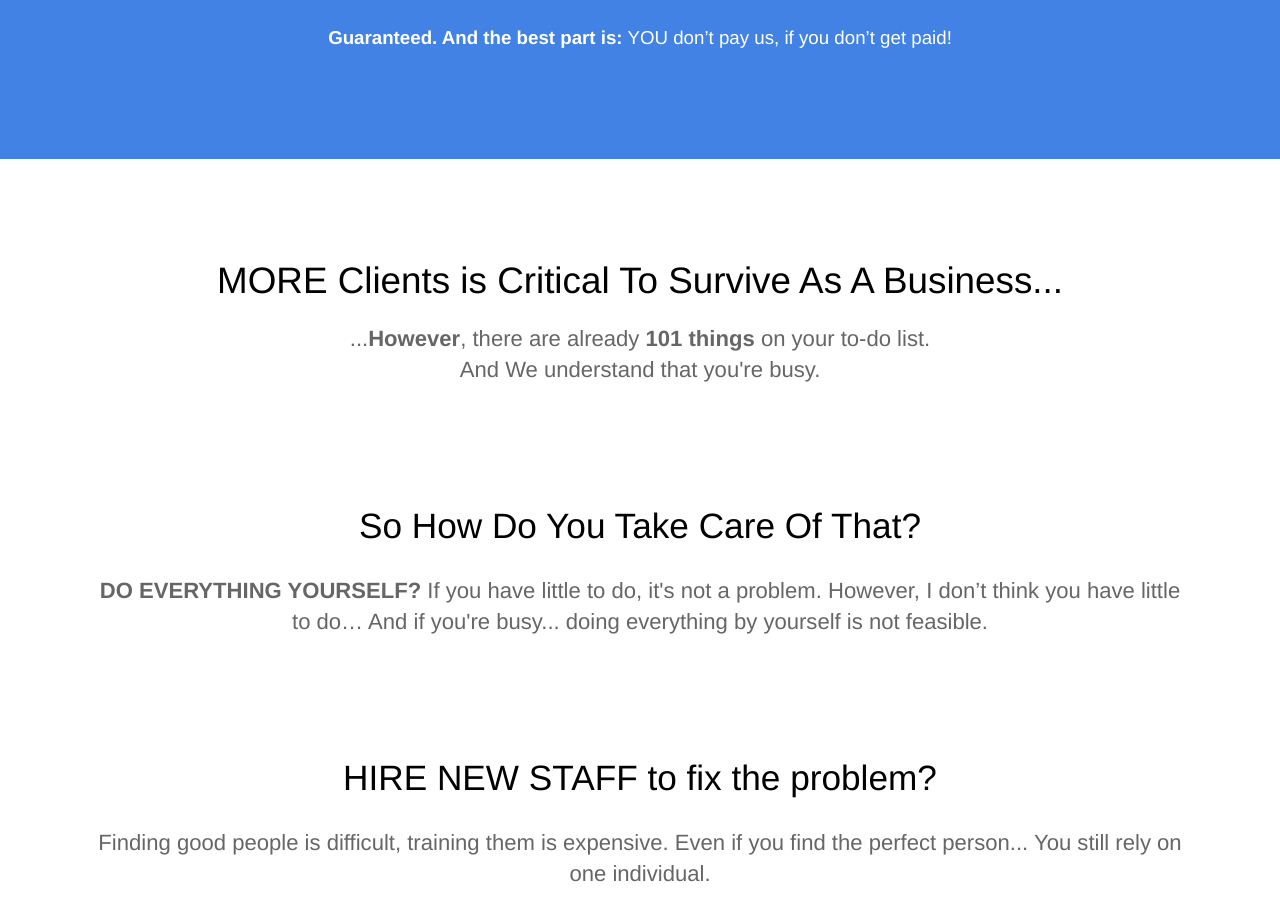
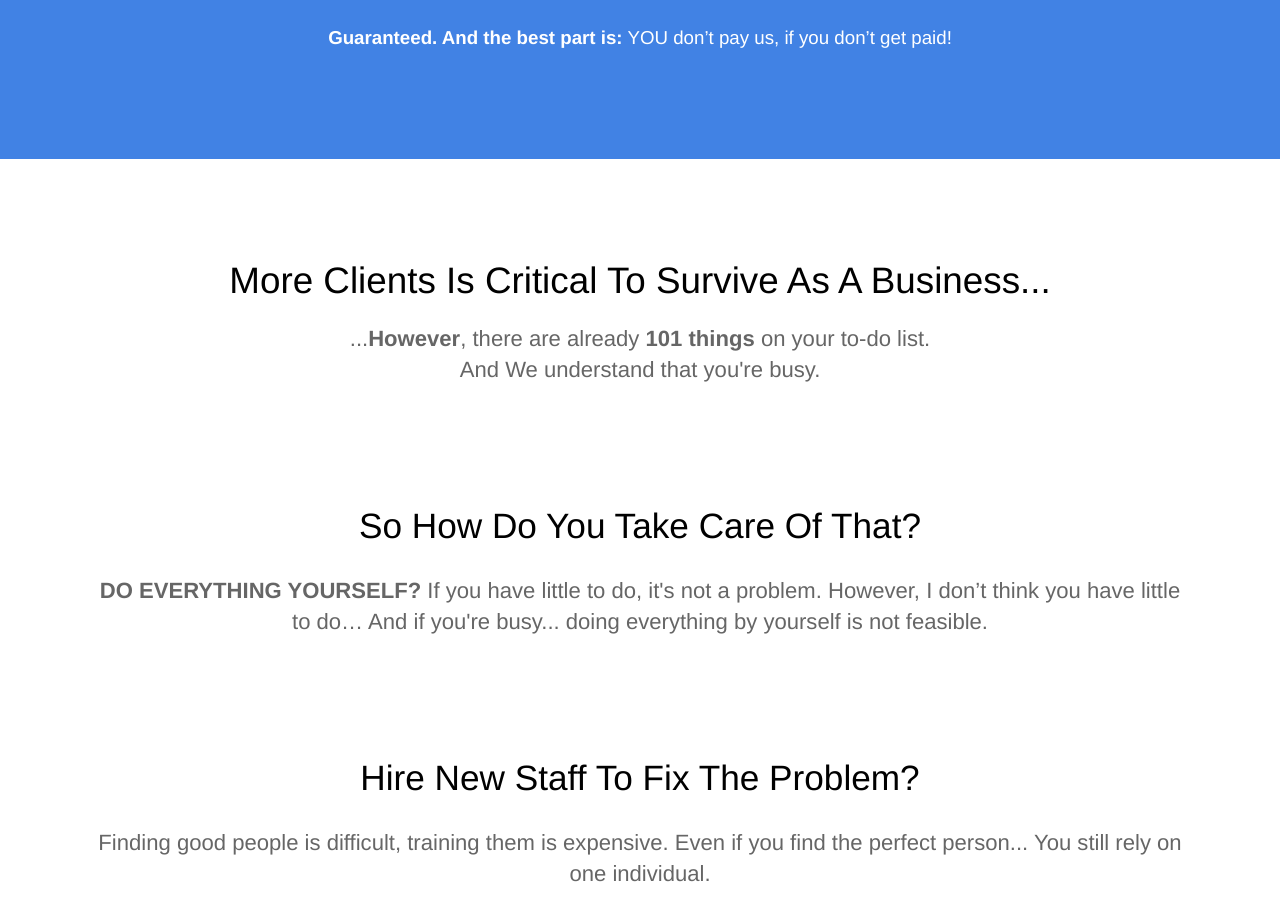
Before and after one commit to Huntinex/MMResults, a Jekyll site: the page built from index.html, in a window 1280 px wide and 900 px high, scrolled down 401 px. Built offline with Jekyll 4.4.1, drawn with Linux system fonts in a browser that asks for light colours.

Commit message:
Update index.html

```diff
--- a/index.html
+++ b/index.html
@@ -16,7 +16,7 @@ description: More Growth. More Clients. More Value.
 	<center><section>
 		<div class="container center flex">
 			<div class="text editable">
-				<h1>MORE Clients is Critical To Survive As A Business...</h1>
+				<h1>More Clients Is Critical To Survive As A Business...</h1>
 				<p>...<strong>However</strong>, there are already <strong>101 things</strong> on your to-do list.<br>And We understand that you're busy.</p>
 			</div>
 		</div>
@@ -33,7 +33,7 @@ However, I don’t think you have little to do… And if you're busy... doing ev
 	<section>
 		<div class="container flex">
 			<div class="text editable">
-				<h2>HIRE NEW STAFF to fix the problem?</h2>
+				<h2>Hire New Staff To Fix The Problem?</h2>
 				<p>Finding good people is difficult, training them is expensive.
 Even if you find the perfect person... You still rely on one individual.</p>
 			</div>
@@ -44,8 +44,8 @@ Even if you find the perfect person... You still rely on one individual.</p>
 	<center class="hero"><br><br>
 			<h1 style="font-weight: 500;" class="editable">"OK... But Why Would I Choose You?"</h1>
 			<br><br><small><br></small><br>
-<h1>			<strong>THE AGENT/BROKER YOU’RE COMPETING AGAINST COULD BOOK ME.</strong></h1>
-<br><small><br></small><small><br></small>
+<h1  style="font-weight: 950;" class="editable">			<strong>THE AGENT/BROKER YOU’RE COMPETING AGAINST COULD BOOK ME.</strong></h1>
+<br><small><br></small><small><br></small><br>
 <h2><strong>DARE YOU TAKE THAT RISK?</strong></h2>
 
 <p><strong>BOOK A CALL NOW</strong> and get my big real estate experience on your side. <b>PROVEN</b> to win clients. <br>
@@ -55,7 +55,7 @@ Get years of know-how working for you. <b>FILL OUT THE FORM NOW</b> and <b>WIN N
 
 				<div class="cta button alt"><a href="#call">YES, I WANT MORE CLIENTS!</a></div>
 		<small><br></small>
-			<h1 style="font-weight: 900;" class="editable">Take a Look At What People Say About Us!:</h1>
+			<h1 style="font-weight: 750;" class="editable">Take a Look At What People Say About Us!:</h1>
 		<br><br><br>
 	</center>
 
```
